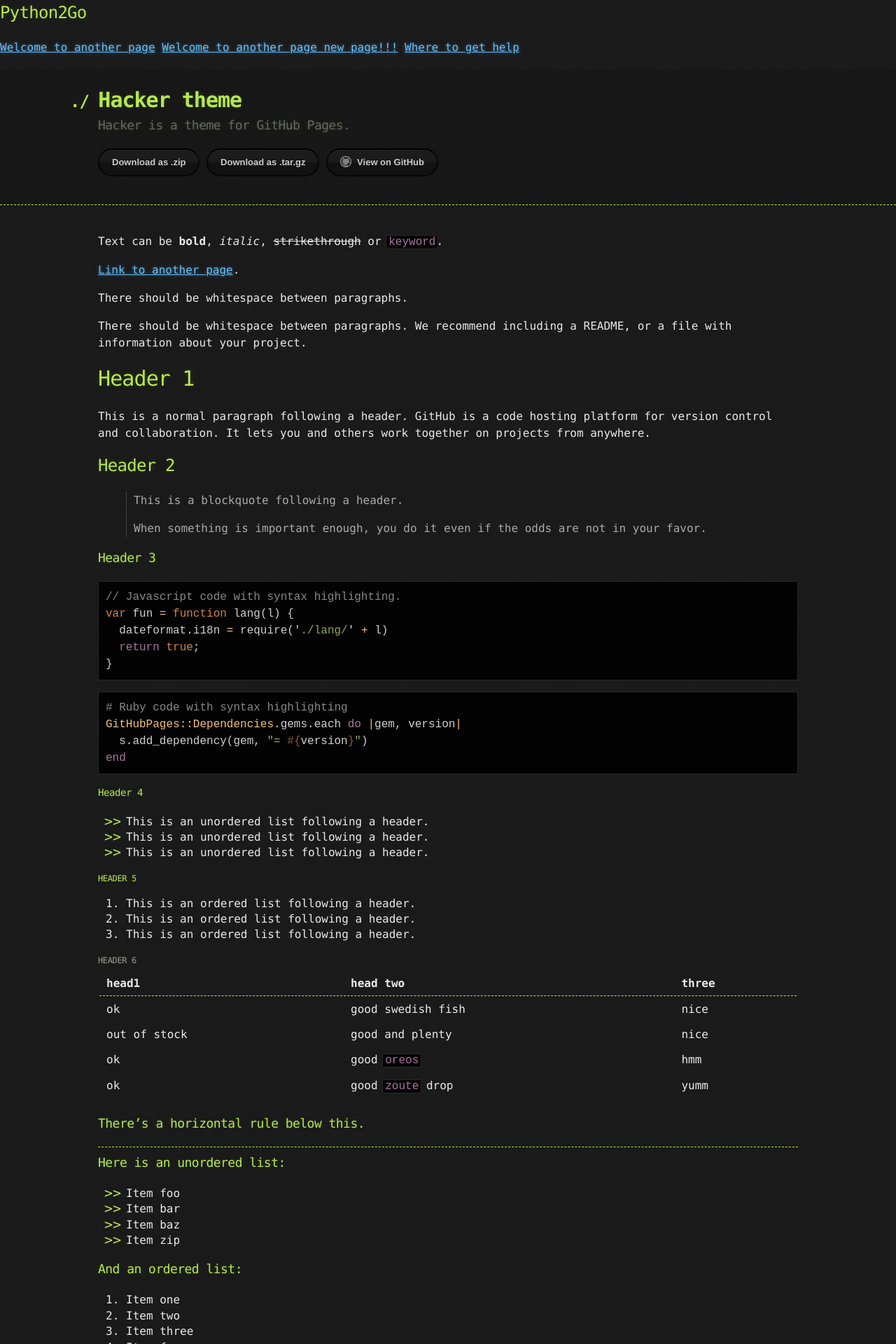
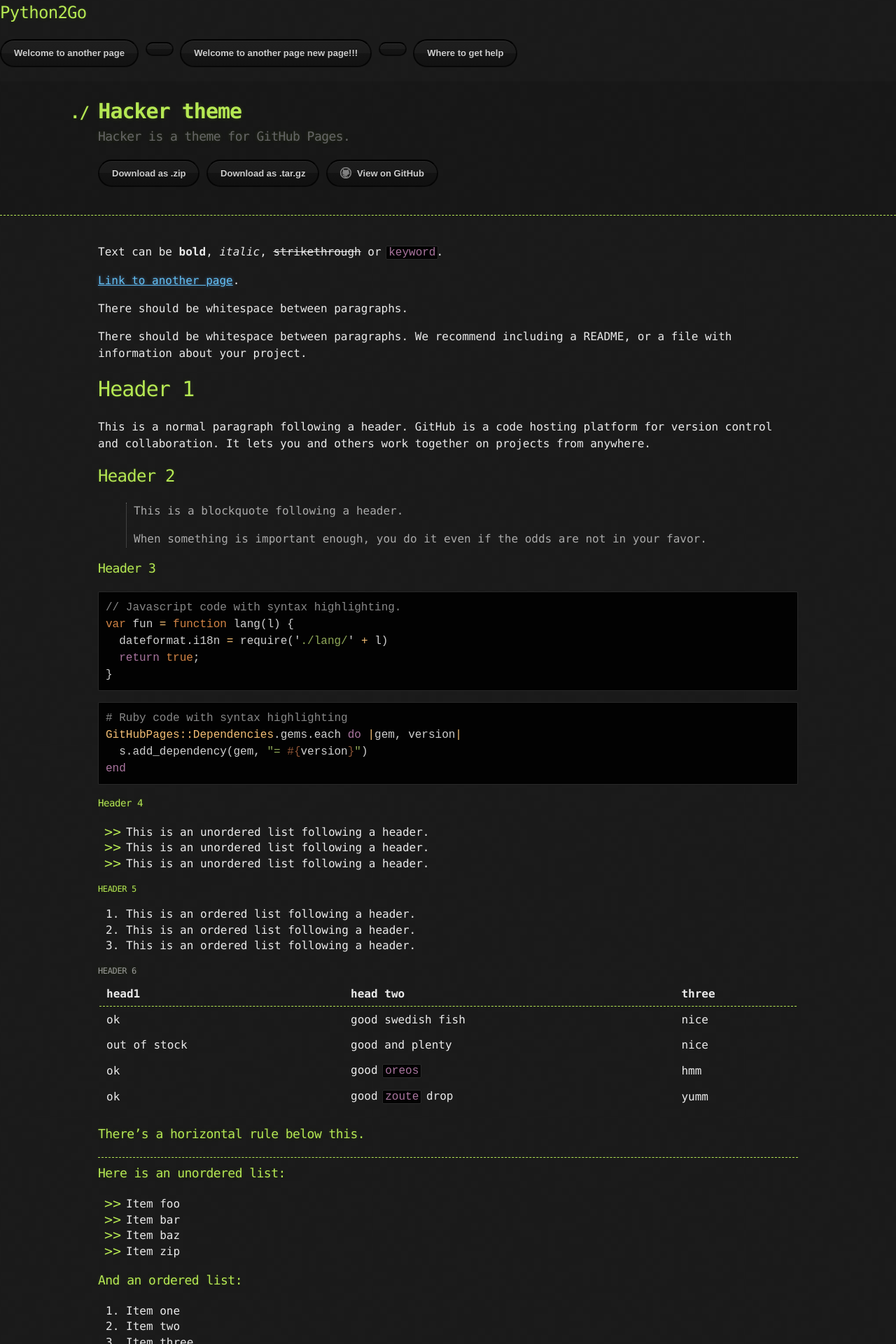
Before and after one commit to kode2go/python2go, a Jekyll site: the page built from index.md, in a window 1280 px wide. Shown: the top 1920 px of the page at 70% size. Built offline with Jekyll 4.4.1, drawn with Linux system fonts in a browser that asks for light colours.

Commit message:
Update default.html

```diff
--- a/_layouts/default.html
+++ b/_layouts/default.html
@@ -16,7 +16,7 @@
       <h1 class="project-name">Python2Go</h1>
       <h2 class="project-tagline"></h2>
       {% for page in site.pages %}
-        <a href= {{ page.filename }} class="btn">{{ page.title }}</a>
+        <a href=" {{ page.filename }}" class="btn">{{ page.title }}</a>
       {% endfor %}
 
 
```
